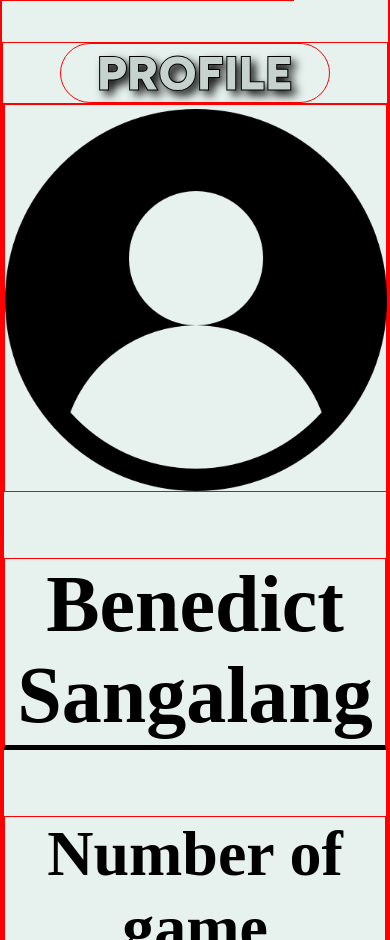
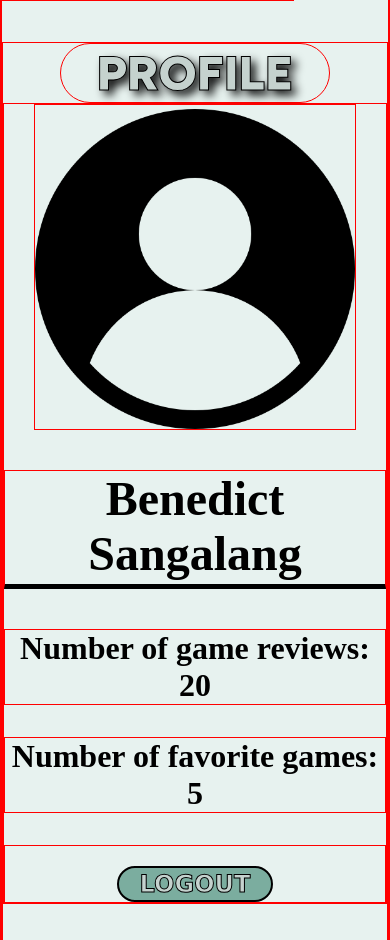
Before and after one commit to Popcrastination/Game-Rev, a plain HTML site: page HTML/profile.html in a window 390 px wide. Shown: the part 160-1100 px from the top of the page. Drawn offline with Linux system fonts and the light colour scheme; a web font is replaced by a local one.

Commit message:
Updated Files

```diff
--- a/CSS/styles.css
+++ b/CSS/styles.css
@@ -265,7 +265,6 @@ footer {
     padding: 50px 0;
 }
 
-
 /* Post Page */
 .search {
     align-items: center;
@@ -501,11 +500,7 @@ footer {
 
 }
 
-
-
 /* Profile */
-.profile-info {
-}
 
 .profile-info img {
     padding-top: 1%;
@@ -637,6 +632,19 @@ footer {
     .post-question {
         font-size: 1.8em;
     }
+
+    .profile-info img {
+        height: 30.0em;
+    }
+
+    .profile-info h2 {
+        font-size: 4.0em;
+    }
+
+    .profile-info h3 {
+        font-size: 3.0em;
+    }
+
 }
 
 /* ==================================================================== */
@@ -743,4 +751,16 @@ footer {
     .post-question {
         font-size: 1.5em;
     }
+
+    .profile-info img {
+        height: 20.0em;
+    }
+
+    .profile-info h2 {
+        font-size: 3.0em;
+    }
+
+    .profile-info h3 {
+        font-size: 2.0em;
+    }
 }
```
